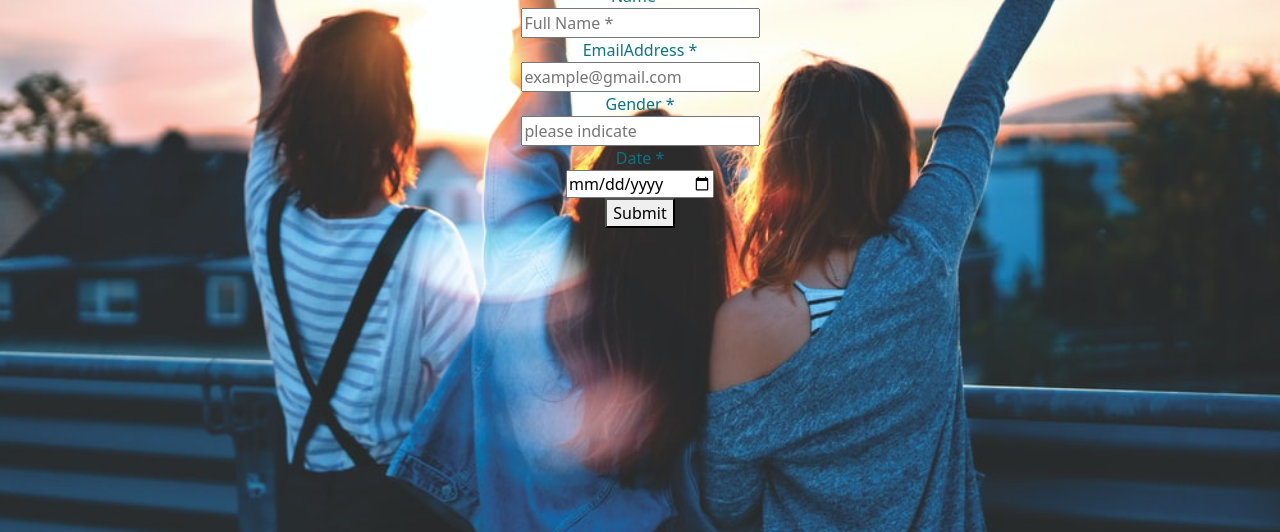
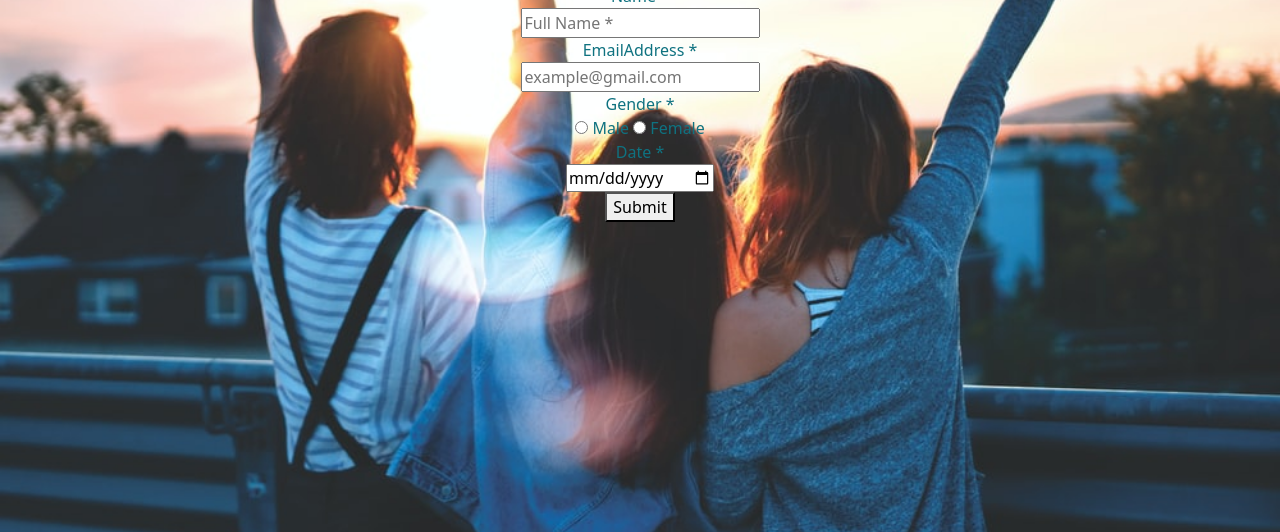
Before and after one commit to odoyoninah/Birthday-Notification-App, a plain HTML site: page index.html in a window 1280 px wide. Shown: the part 268-800 px from the top of the page. Drawn offline with nearby package versions, Linux system fonts and the light colour scheme.

Commit message:
specify gender

```diff
--- a/index.html
+++ b/index.html
@@ -43,7 +43,9 @@
 
                     <div>
                         <label for="G"> Gender *</label><br>
-                        <input type="text" name="name" id="G" placeholder="please indicate"><br>
+                        <input type="radio" name="gender" id="G"> Male
+                         <!-- <label for="G"> Gender *</label><br> -->
+                         <input type="radio" name="gender" id="G"> Female
                     </div>
 
                     <div>
```
